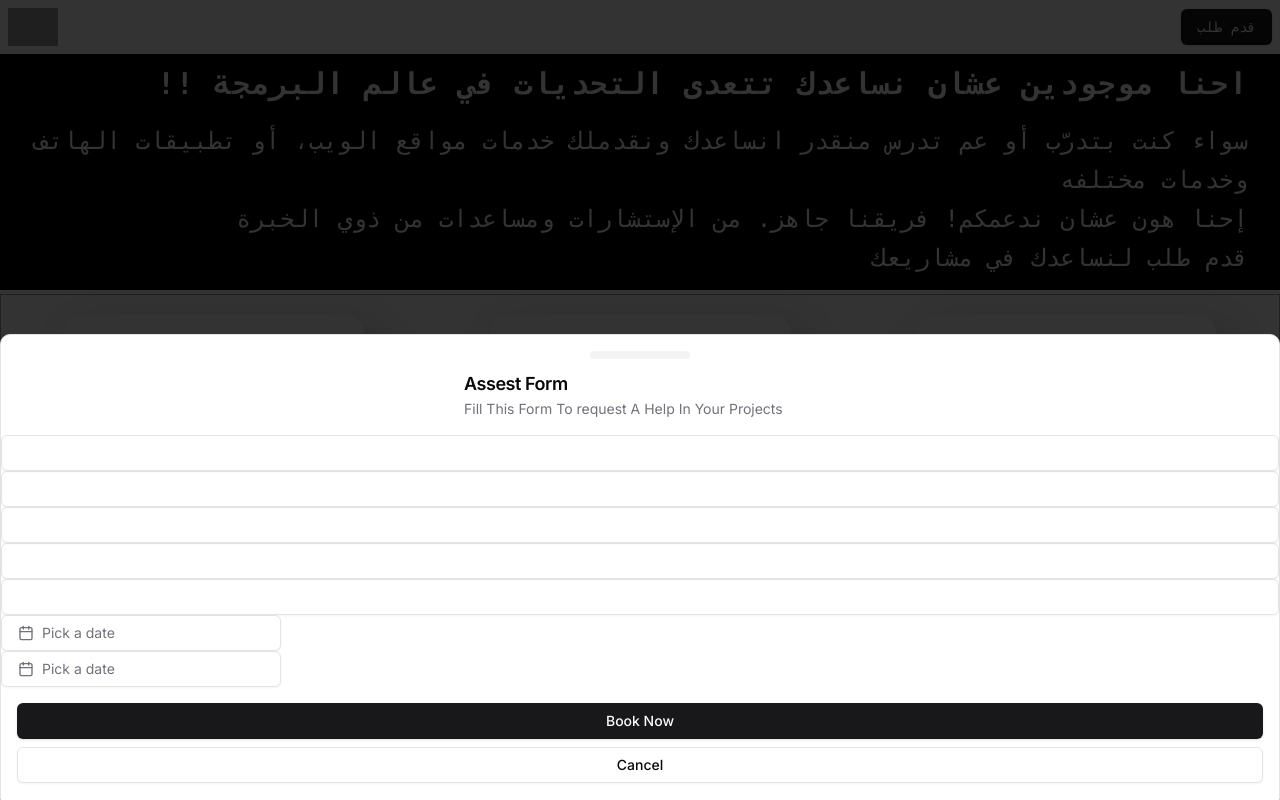
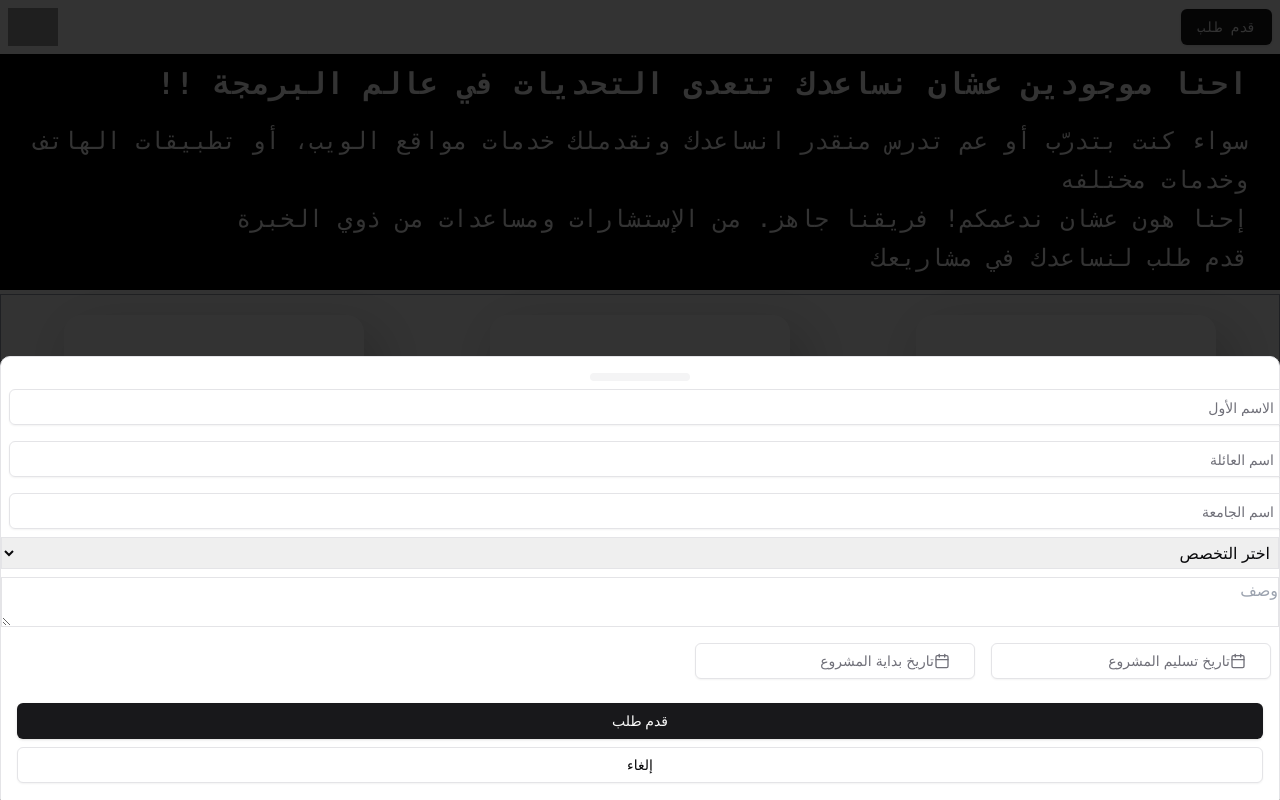
Before and after one commit to Zaidsaadedin1/codeMasters, a Next.js app: page / in a window 1280 px wide. Both pictures are taken after a click on the button "قدم طلب". Built offline with nearby package versions, Linux system fonts and the light colour scheme; grey boxes are pictures that could not be loaded.

Commit message:
completed bookNowModal

```diff
--- a/src/components/BookNowModal/BookNowModal.tsx
+++ b/src/components/BookNowModal/BookNowModal.tsx
@@ -1,130 +1,293 @@
-"use client";
-
 import * as React from "react";
+import { useState } from "react";
+import { format } from "date-fns";
+import { Calendar as CalendarIcon } from "lucide-react";
+import { cn } from "@/lib/utils";
+import { Button } from "@/components/ui/button";
+import { Calendar } from "@/components/ui/calendar";
+import { Input } from "../ui/input";
 import {
   Drawer,
   DrawerClose,
   DrawerContent,
-  DrawerDescription,
   DrawerFooter,
   DrawerHeader,
   DrawerTitle,
   DrawerTrigger,
 } from "@/components/ui/drawer";
-
-import { format } from "date-fns";
-import { Calendar as CalendarIcon } from "lucide-react";
-
-import { cn } from "@/lib/utils";
-import { Button } from "@/components/ui/button";
-import { Calendar } from "@/components/ui/calendar";
 import {
   Popover,
   PopoverContent,
   PopoverTrigger,
 } from "@/components/ui/popover";
+import { useBookNowModal } from "@/Contexts/BookNowModal";
 
-import { Input } from "../ui/input";
-import { useState } from "react";
-import { useBookNowModal } from "@/Contexts/BookNowModal";
 function BookNowModal() {
-  const [startAtDate, setStartAtDate] = useState<Date>();
-  const [deadLineDate, setDeadLineDate] = useState<Date>();
+  const [formData, setFormData] = useState({
+    firstName: "",
+    lastName: "",
+    university: "",
+    major: "",
+    description: "",
+    startAtDate: undefined,
+    deadLineDate: undefined,
+  });
+
+  const [errors, setErrors] = useState({
+    firstName: "",
+    lastName: "",
+    university: "",
+    major: "",
+    description: "",
+    startAtDate: "",
+    deadLineDate: "",
+  });
+
   const { openBookNowModal, setOpenBookNowModal } = useBookNowModal();
+
+  const handleInputChange = (
+    e: React.ChangeEvent<HTMLInputElement | HTMLSelectElement>
+  ) => {
+    const { name, value } = e.target;
+    setFormData({ ...formData, [name]: value });
+    setErrors({ ...errors, [name]: "" });
+  };
+
+  const handleDateSelect = (
+    date: Date,
+    field: "startAtDate" | "deadLineDate"
+  ) => {
+    setFormData({ ...formData, [field]: date });
+    setErrors({ ...errors, [field]: "" });
+  };
+
+  const handleSubmit = () => {
+    let hasErrors = false;
+
+    const newErrors = {
+      firstName: "",
+      lastName: "",
+      university: "",
+      major: "",
+      description: "",
+      startAtDate: "",
+      deadLineDate: "",
+    };
+
+    if (!formData.firstName) {
+      newErrors.firstName = "يرجى إدخال الاسم الأول.";
+      hasErrors = true;
+    }
+
+    if (!formData.lastName) {
+      newErrors.lastName = "يرجى إدخال اسم العائلة.";
+      hasErrors = true;
+    }
+
+    if (!formData.university) {
+      newErrors.university = "يرجى إدخال اسم الجامعة.";
+      hasErrors = true;
+    }
+
+    if (!formData.major) {
+      newErrors.major = "يرجى اختيار التخصص.";
+      hasErrors = true;
+    }
+
+    if (!formData.description) {
+      newErrors.description = "يرجى إدخال وصف.";
+      hasErrors = true;
+    }
+
+    if (!formData.startAtDate) {
+      newErrors.startAtDate = "يرجى اختيار تاريخ البدء.";
+      hasErrors = true;
+    }
+
+    if (!formData.deadLineDate) {
+      newErrors.deadLineDate = "يرجى اختيار تاريخ الموعد النهائي.";
+      hasErrors = true;
+    }
+
+    if (hasErrors) {
+      setErrors(newErrors);
+      return;
+    }
+
+    // Submit logic here
+    console.log("Form submitted:", formData);
+
+    // Reset form
+    setFormData({
+      firstName: "",
+      lastName: "",
+      university: "",
+      major: "",
+      description: "",
+      startAtDate: undefined,
+      deadLineDate: undefined,
+    });
+
+    // Reload the page
+    window.location.reload();
+  };
 
   return (
     <>
-      <Drawer open={openBookNowModal}>
+      <div className="h-min-[300px] w-min-[100%]">
+        <Drawer open={openBookNowModal} onOpenChange={setOpenBookNowModal}>
           <DrawerTrigger asChild>
-          <Button variant="outline">Book Now</Button>
+            <Button variant="outline">احجز الآن</Button>
           </DrawerTrigger>
           <DrawerContent>
-          <div className="mx-auto w-full max-w-sm">
-            <DrawerHeader>
-              <DrawerTitle>Assest Form</DrawerTitle>
-              <DrawerDescription>
-                Fill This Form To request A Help In Your Projects
-              </DrawerDescription>
-            </DrawerHeader>
-          </div>
-          <div>
-            {" "}
-            <Input />
-            <Input />
-            <Input />
-            <Input />
-            <Input />
-            <div>
+            {/* Form inputs */}
+            <Input
+              name="firstName"
+              value={formData.firstName}
+              onChange={handleInputChange}
+              placeholder="الاسم الأول"
+              dir="rtl"
+              className="m-2"
+            />
+            <span dir="rtl" className="text-red-500">
+              {errors.firstName}
+            </span>
+
+            <Input
+              name="lastName"
+              value={formData.lastName}
+              onChange={handleInputChange}
+              placeholder="اسم العائلة"
+              dir="rtl"
+              className="m-2"
+            />
+            <span dir="rtl" className="text-red-500">
+              {errors.lastName}
+            </span>
+
+            <Input
+              name="university"
+              value={formData.university}
+              onChange={handleInputChange}
+              placeholder="اسم الجامعة"
+              dir="rtl"
+              className="m-2"
+            />
+            <span dir="rtl" className="text-red-500">
+              {errors.university}
+            </span>
+
+            <select
+              className="flex justify-end m2 border border-1 p-1"
+              name="major"
+              value={formData.major}
+              onChange={handleInputChange}
+              dir="rtl"
+            >
+              <option value="">اختر التخصص</option>
+              <option value="علوم الحاسوب">علوم الحاسوب</option>
+              <option value="الهندسة">الهندسة</option>
+            </select>
+            <span dir="rtl" className="text-red-500">
+              {errors.major}
+            </span>
+
+            <textarea
+              name="description"
+              value={formData.description}
+              onChange={handleInputChange}
+              placeholder="وصف"
+              dir="rtl"
+              className="mt-2 mb-2 border border-1"
+            ></textarea>
+            <span dir="rtl" className="text-red-500">
+              {errors.description}
+            </span>
+
+            {/* Date selection */}
+            <section className="flex flex-row justify-end">
+              <div className="m-2 flex flex-col">
                 <Popover>
-                <PopoverTrigger asChild>
+                  <PopoverTrigger asChild dir="rtl">
                     <Button
                       variant={"outline"}
                       className={cn(
                         "w-[280px] justify-start text-left font-normal",
-                      !startAtDate && "text-muted-foreground"
+                        !formData.startAtDate && "text-muted-foreground"
                       )}
                     >
                       <CalendarIcon className="mr-2 h-4 w-4" />
-                    {startAtDate ? (
-                      format(startAtDate, "PPP")
+                      {formData.startAtDate ? (
+                        format(formData.startAtDate, "PPP")
                       ) : (
-                      <span>Pick a date</span>
+                        <span>تاريخ بداية المشروع </span>
                       )}
                     </Button>
                   </PopoverTrigger>
                   <PopoverContent className="w-auto p-0">
                     <Calendar
                       mode="single"
-                    selected={startAtDate}
-                    onSelect={setStartAtDate}
+                      selected={formData.startAtDate}
+                      onSelect={(date) => handleDateSelect(date, "startAtDate")}
                       initialFocus
                     />
                   </PopoverContent>
                 </Popover>
+                <span dir="rtl" className="text-red-500">
+                  {errors.startAtDate}
+                </span>
               </div>
-            <div>
+              <div className="m-2 flex flex-col">
                 <Popover>
-                <PopoverTrigger asChild>
+                  <PopoverTrigger asChild dir="rtl">
                     <Button
                       variant={"outline"}
                       className={cn(
                         "w-[280px] justify-start text-left font-normal",
-                      !deadLineDate && "text-muted-foreground"
+                        !formData.deadLineDate && "text-muted-foreground"
                       )}
                     >
                       <CalendarIcon className="mr-2 h-4 w-4" />
-                    {deadLineDate ? (
-                      format(deadLineDate, "PPP")
+                      {formData.deadLineDate ? (
+                        format(formData.deadLineDate, "PPP")
                       ) : (
-                      <span>Pick a date</span>
+                        <span>تاريخ تسليم المشروع </span>
                       )}
                     </Button>
                   </PopoverTrigger>
                   <PopoverContent className="w-auto p-0">
                     <Calendar
                       mode="single"
-                    selected={deadLineDate}
-                    onSelect={setDeadLineDate}
+                      selected={formData.deadLineDate}
+                      onSelect={(date) =>
+                        handleDateSelect(date, "deadLineDate")
+                      }
                       initialFocus
                     />
                   </PopoverContent>
                 </Popover>
+                <span dir="rtl" className="text-red-500">
+                  {errors.deadLineDate}
+                </span>
               </div>
-          </div>
+            </section>
+            {/* Form actions */}
             <DrawerFooter>
-            <Button>Book Now</Button>
+              <Button onClick={handleSubmit}>قدم طلب</Button>
               <DrawerClose asChild>
                 <Button
                   onClick={() => setOpenBookNowModal(!openBookNowModal)}
                   variant="outline"
                 >
-                Cancel
+                  إلغاء
                 </Button>
               </DrawerClose>
             </DrawerFooter>
           </DrawerContent>
         </Drawer>
+      </div>
     </>
   );
 }
+
 export default BookNowModal;
```
Lines whose indentation alone changed are shown as unchanged.
